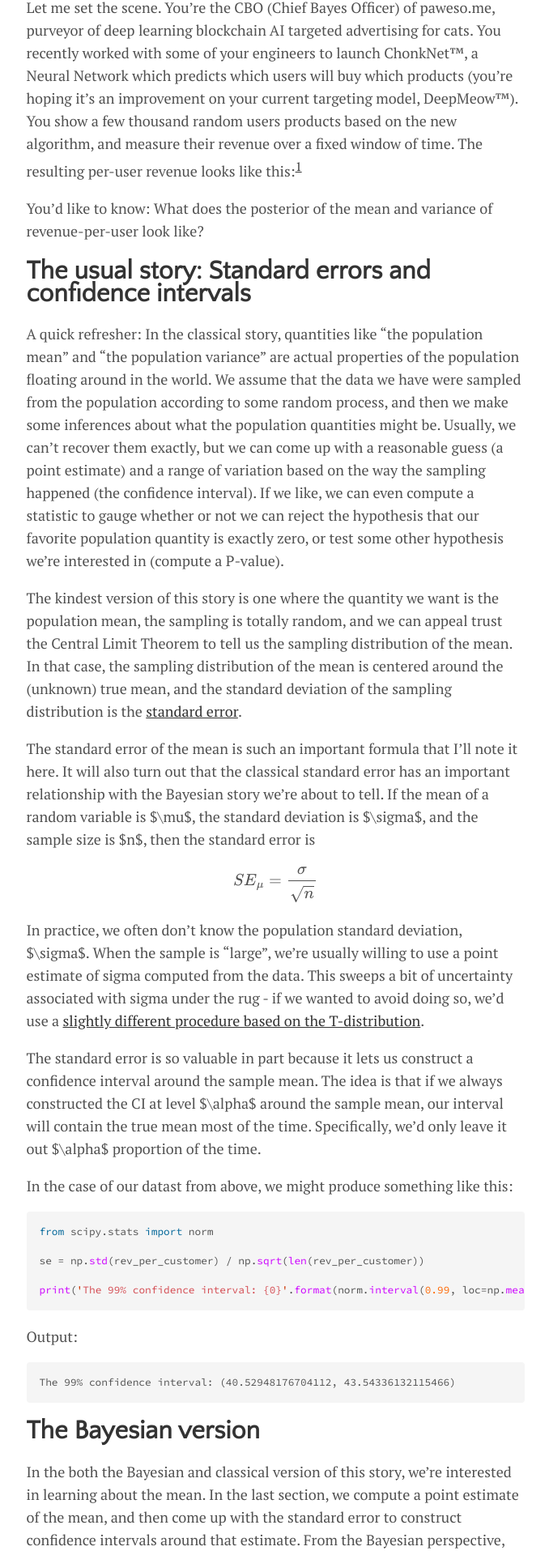
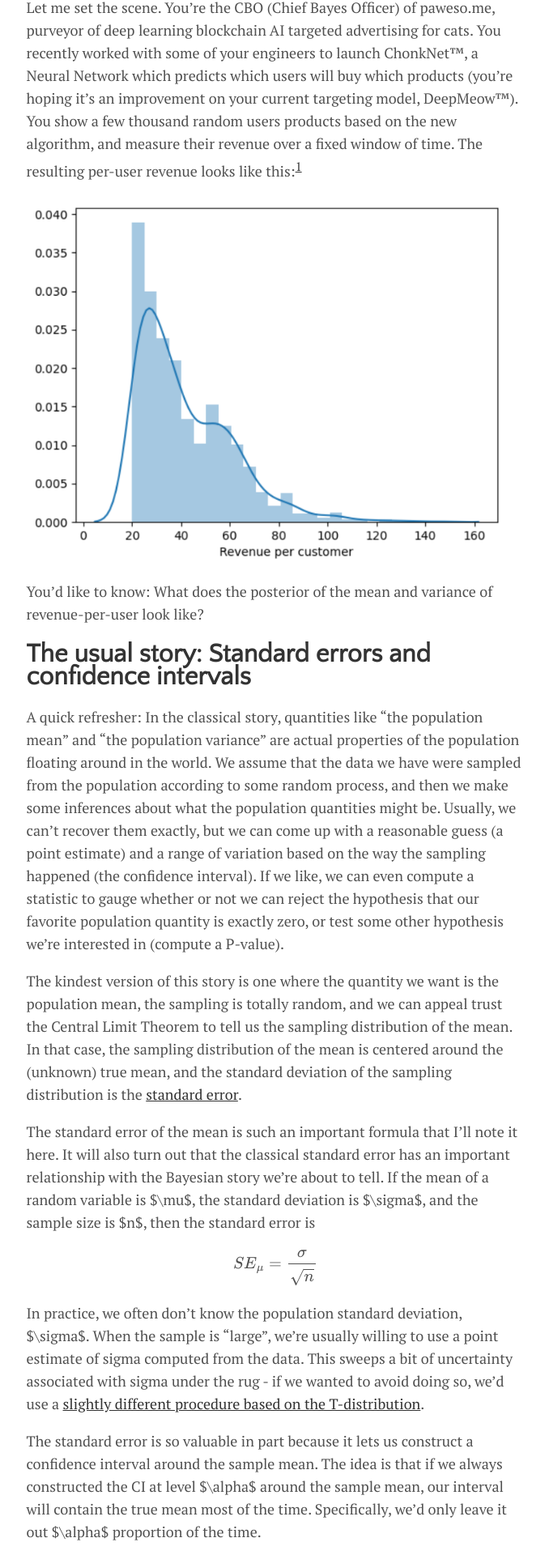
Before and after one commit to lmc2179/lmc2179.github.io, a Jekyll site: the page built from drafts/bayes_norm.md, in a window 1280 px wide. Shown: the part 1212-3132 px from the top of the page at 81% size, without its empty margins (300-978 px from the left). Built offline with Jekyll 4.4.1, drawn with Linux system fonts in a browser that asks for light colours; formulas are drawn with MathJax 3.

Commit message:
Update bayes_norm.md

```diff
--- a/drafts/bayes_norm.md
+++ b/drafts/bayes_norm.md
@@ -17,6 +17,7 @@ It's often helpful to think about analysis techniques in terms of an example. We
 
 Let me set the scene. You're the CBO (Chief Bayes Officer) of paweso.me, purveyor of deep learning blockchain AI targeted advertising for cats. You recently worked with some of your engineers to launch ChonkNet™, a Neural Network which predicts which users will buy which products (you're hoping it's an improvement on your current targeting model, DeepMeow™). You show a few thousand random users products based on the new algorithm, and measure their revenue over a fixed window of time. The resulting per-user revenue looks like this:<sup>[1](#foot1)</sup>
 
+![Revenue per customer histogram](https://raw.githubusercontent.com/lmc2179/lmc2179.github.io/master/assets/img/rev_per_customer.png)
 
 You'd like to know: What does the posterior of the mean and variance of revenue-per-user look like?
 
```
